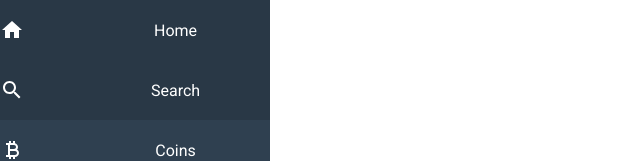
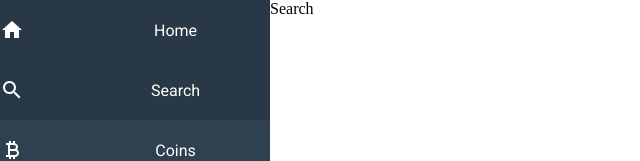
Before and after one commit to wcerteza/Coin-Dash, a React (Vite) app in the folder client/: page /search in a window 1280 px wide. Shown: the top 161 px of the page, without its empty margins (0-640 px from the left). Built offline with nearby package versions, Linux system fonts and the light colour scheme.

Commit message:
added route for coin id to show chart/data of coin

```diff
--- a/client/src/App.jsx
+++ b/client/src/App.jsx
@@ -71,6 +71,7 @@ const App = () => {
             }
           />
           <Route path="/search" element={<Search />} />
+          <Route path="/coin:id" />
         </Routes>
       </main>
     </div>
--- a/client/src/pages/Search.jsx
+++ b/client/src/pages/Search.jsx
@@ -1,5 +1,5 @@
 const Search = () => {
-  return <div></div>
+  return <div>Search</div>
 }
 
 export default Search
```
